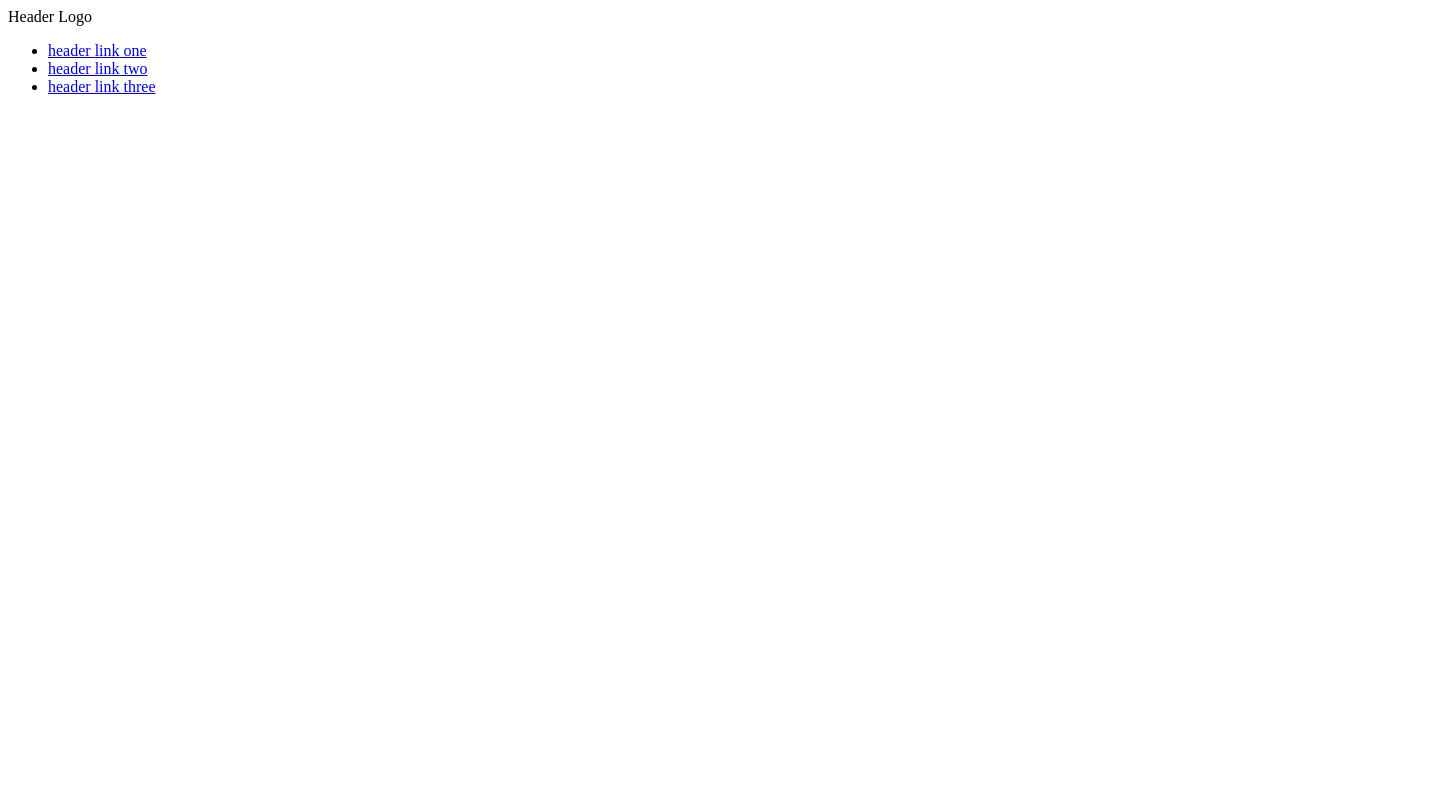
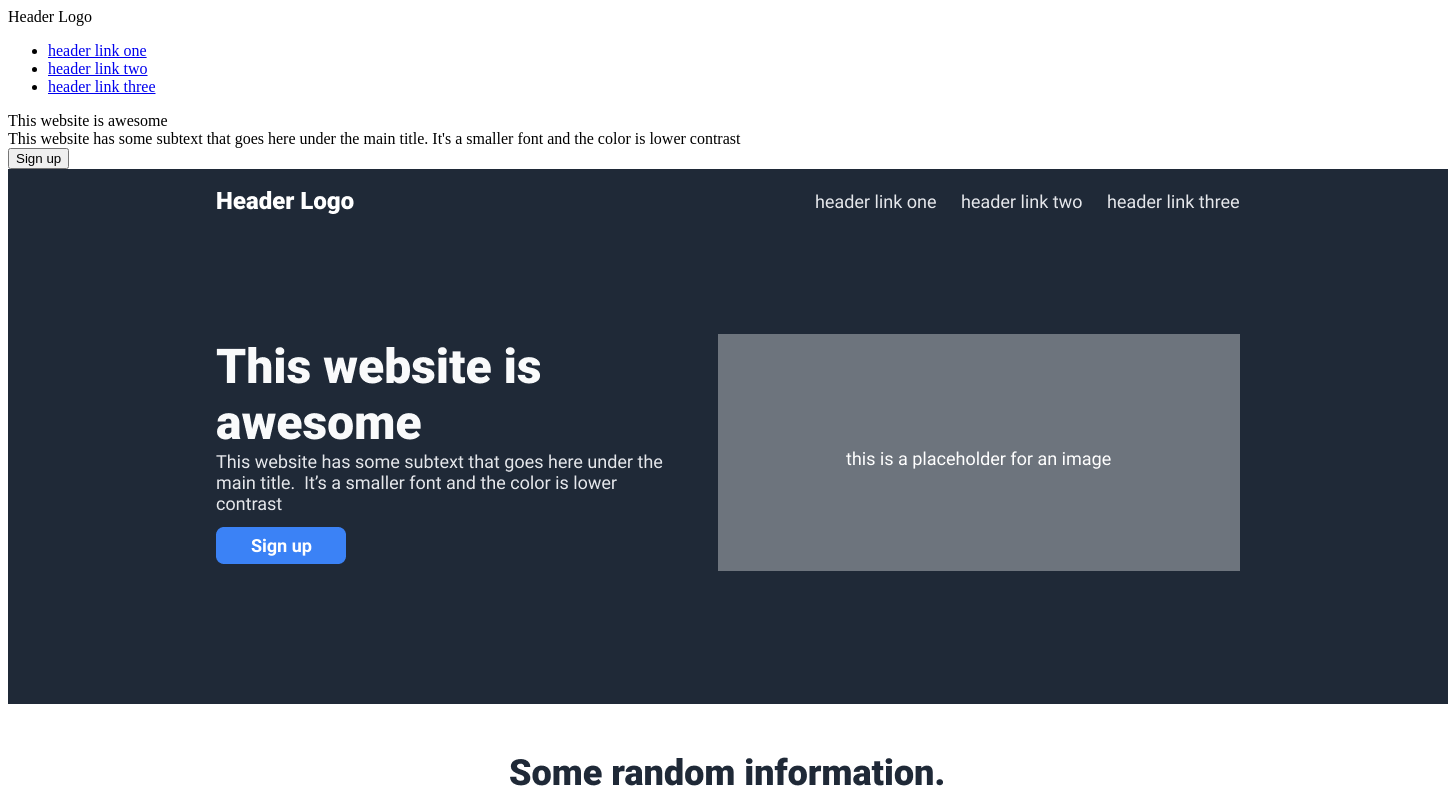
Before and after one commit to scarlytwastaken/odin_project_1, a plain HTML site: page index.html in a window 1280 px wide. Shown: the top 800 px of the page, 1448 px wide, since content can reach past the window. Drawn offline with Linux system fonts and the light colour scheme.

Commit message:
Code block1 content
Create content for block1 which is under the header. 2 text rows with a
third button row. 1 image.

```diff
--- a/index.html
+++ b/index.html
@@ -6,11 +6,23 @@
         <title>Named</title>
     </head>
     <body>
+        <div class="header-container">
             <div class="header">Header Logo</div>
             <ul class="header-links">
                 <li><a href="#">header link one</a></li>
                 <li><a href="#">header link two</a></li>
                 <li><a href="#">header link three</a></li>
             </ul>
+        </div>
+        <div class="block1_container">
+            <div class="block1-content_container">
+                <div class="block1-content1">This website is awesome</div>
+                <div class="block1-content2">This website has some subtext that goes here under the main title.
+                    It's a smaller font and the color is lower contrast</div>
+                <button>Sign up</button>
+            </div>
+            <img src="01.png" alt="placeholder image">
+
+        </div>
     </body>
 </html>
```
Lines whose indentation alone changed are shown as unchanged.
